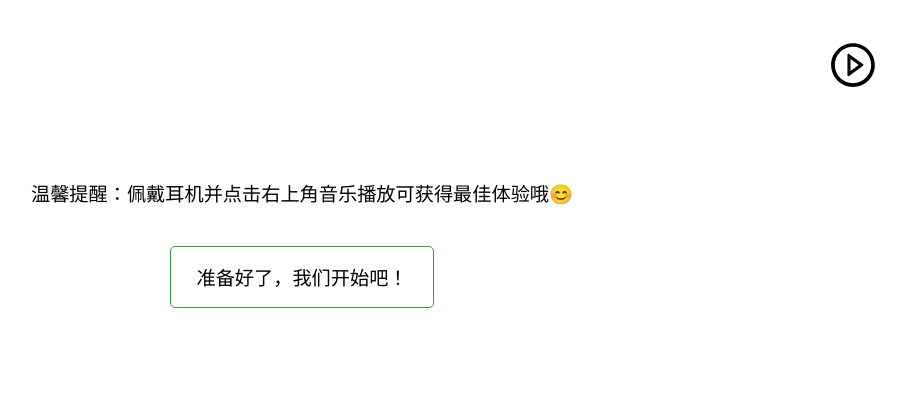
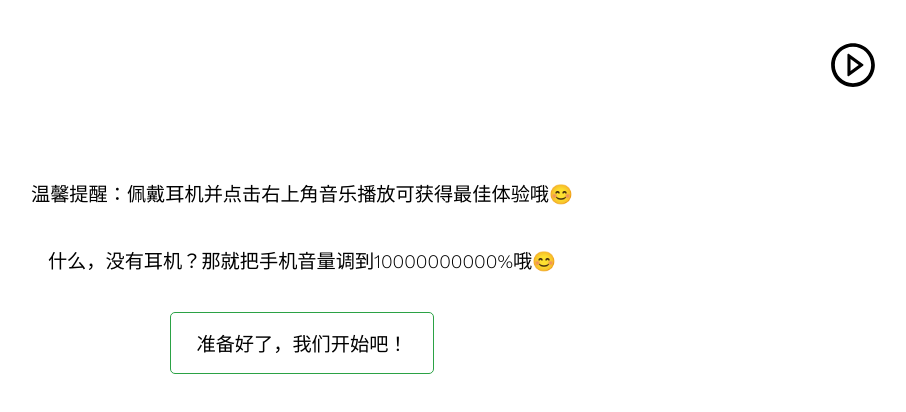
Before and after one commit to atelefoxs/gugugu, a website: page index.html in a window 1280 px wide. Shown: the top 412 px of the page, without its empty margins (338-1244 px from the left). Drawn offline with nearby package versions, Linux system fonts and the light colour scheme.

Commit message:
Update index.html

```diff
--- a/index.html
+++ b/index.html
@@ -15,6 +15,7 @@
   <button id="playPauseButton" class="play-pause"></button>
   <div class="startSign">
     <p class="two">温馨提醒：佩戴耳机并点击右上角音乐播放可获得最佳体验哦😊</p>
+    <p class="two">什么，没有耳机？那就把手机音量调到10000000000%哦😊</p>
     <!-- 开始按钮 -->
     <p id="startButton" class="two button">准备好了，我们开始吧！</p>
   </div>
```
